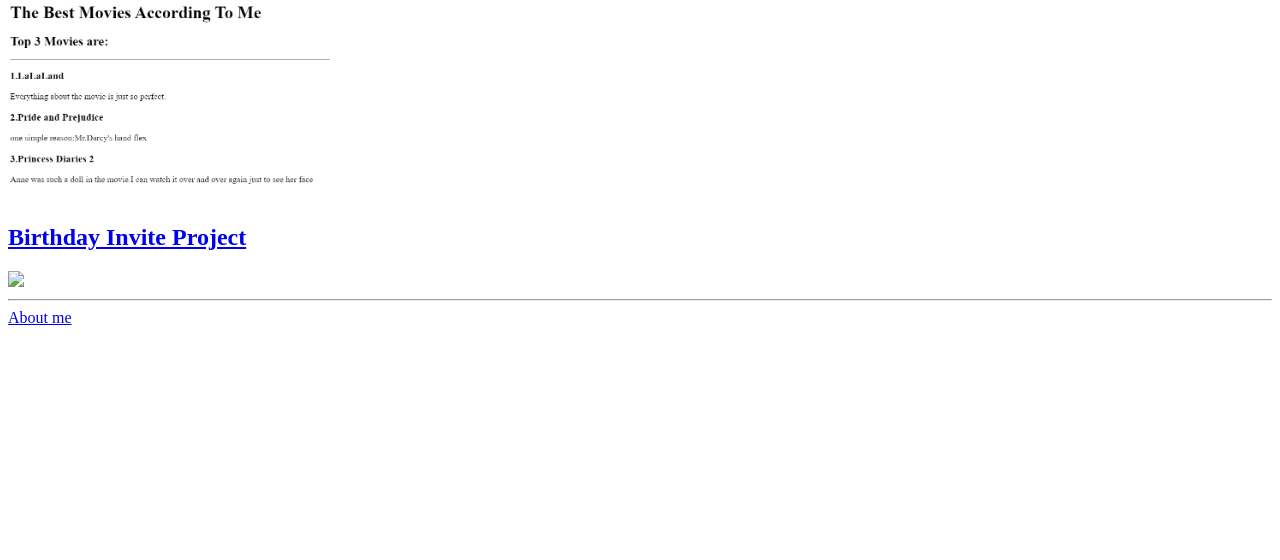
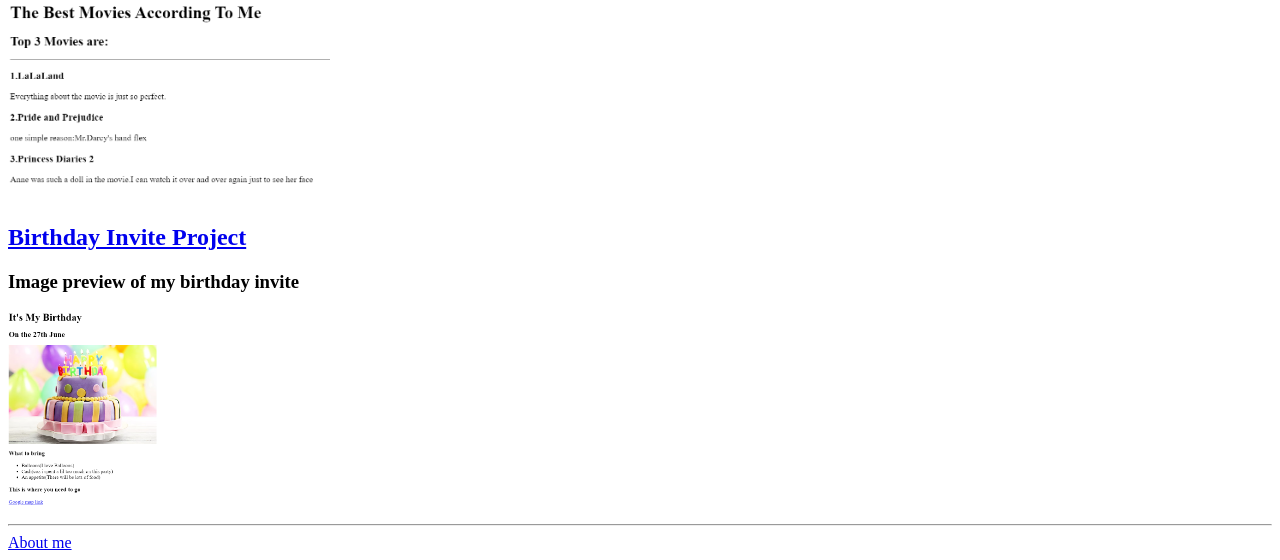
Before and after one commit to Tweensy/html.portfolioo, a plain HTML site: page index.html in a window 1280 px wide. Shown: the part 255-815 px from the top of the page. Drawn offline with Linux system fonts and the light colour scheme.

Commit message:
Update index.html

```diff
--- a/index.html
+++ b/index.html
@@ -12,7 +12,8 @@
         <h1>Image preview of my favourite movies:</h1>
         <img src="./assets/images/movieranking.png" height="200" alt="movie ranking project preview"/>
         <h2><a href="./public/birthday-invite.html">Birthday Invite Project</a></h2>
-        <img src="../4.3 HTML Porfolio Project/assets/images/birthdayinvite.png">
+        <h3>Image preview of my birthday invite</h3>
+        <img src="./assets/images/birthdayinvite.png" height="200" alt="birthday invite project preview"/>
         <hr/>
         <a href="./assets/images/Aboutme.png">About me</a>
     </body>
```
